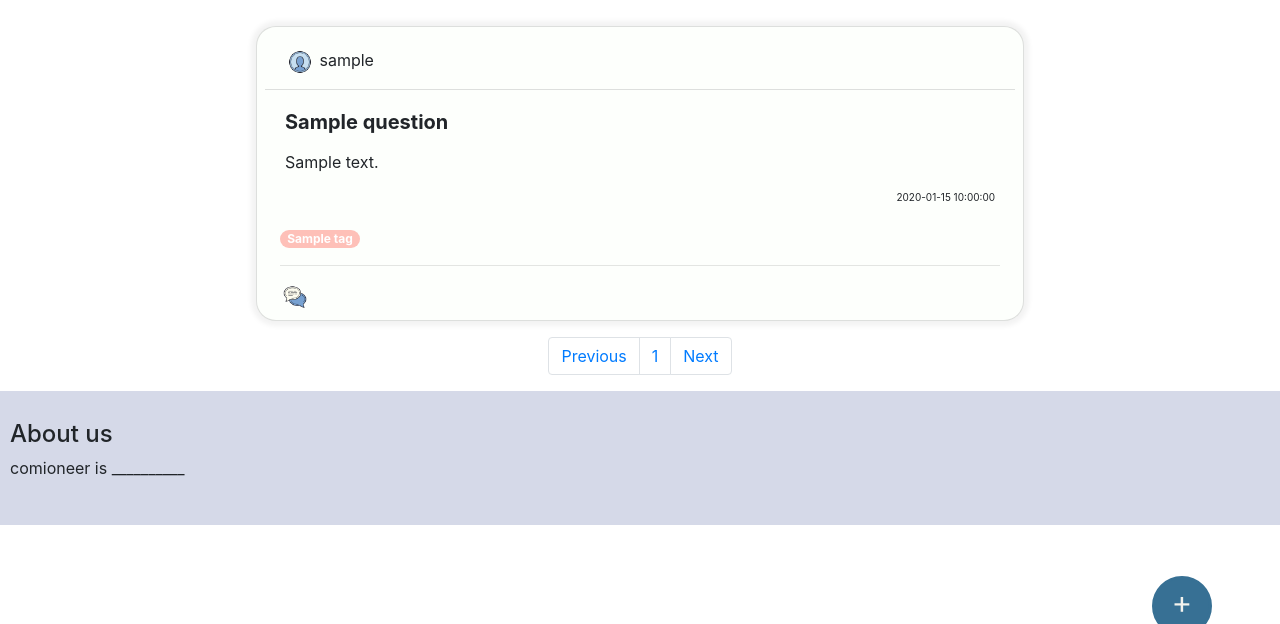
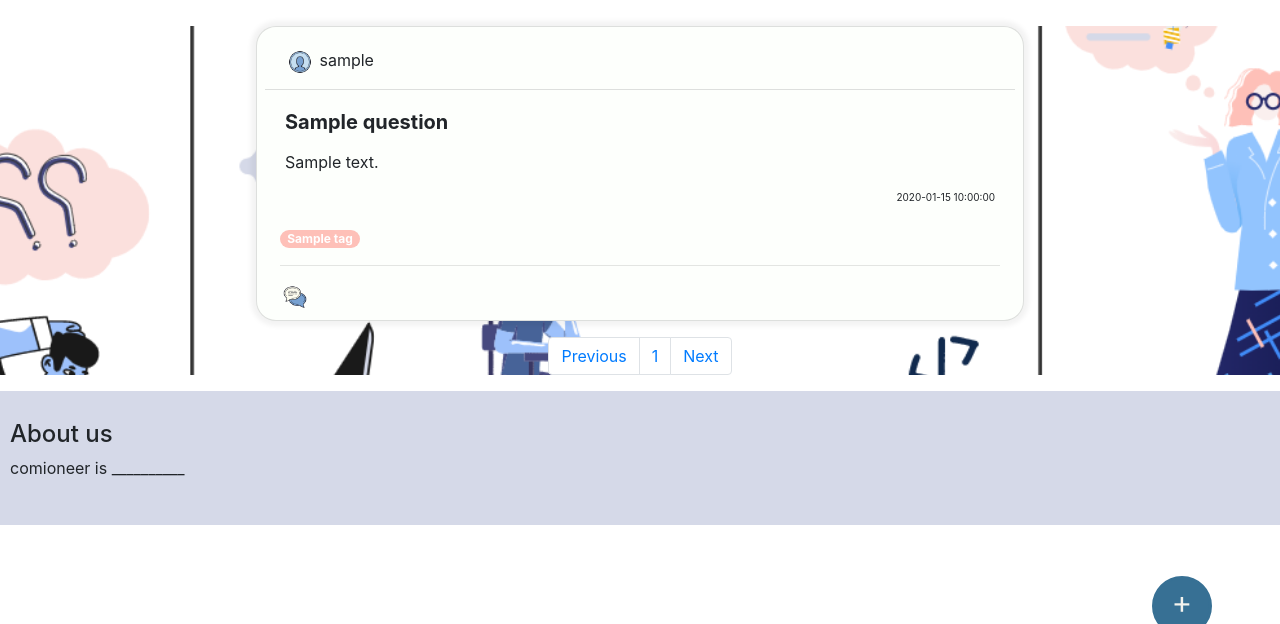
Before and after one commit to Compioneer/ComPioneer, a PHP site: page /home.php in a window 1280 px wide. Shown: the part 114-738 px from the top of the page. Run offline with PHP 8.4, Linux system fonts and the light colour scheme; tables that the repository leaves empty or names only in its code hold one stand-in row (values such as "Sample post"); some libraries are stand-ins or nearby versions.

Commit message:
background div

```diff
--- a/home.php
+++ b/home.php
@@ -16,7 +16,7 @@ require 'include\header.php';
         </nav>
     </div>
 
-<!-- <div class="homeIllu"> -->
+    <div class="homeIllu">
 
 
 
@@ -178,11 +178,11 @@ require 'include\header.php';
         <a href="post_question.php">
         <button type="button" class="btn-class" id="btn-id">+</button>
         </a>
-
+      </div>
   <div class="footerContent">
 <h4> About us </h4>
 <p> comioneer is __________ </p>
-</di>
+</div>
 
   </body>
 </html>
```
